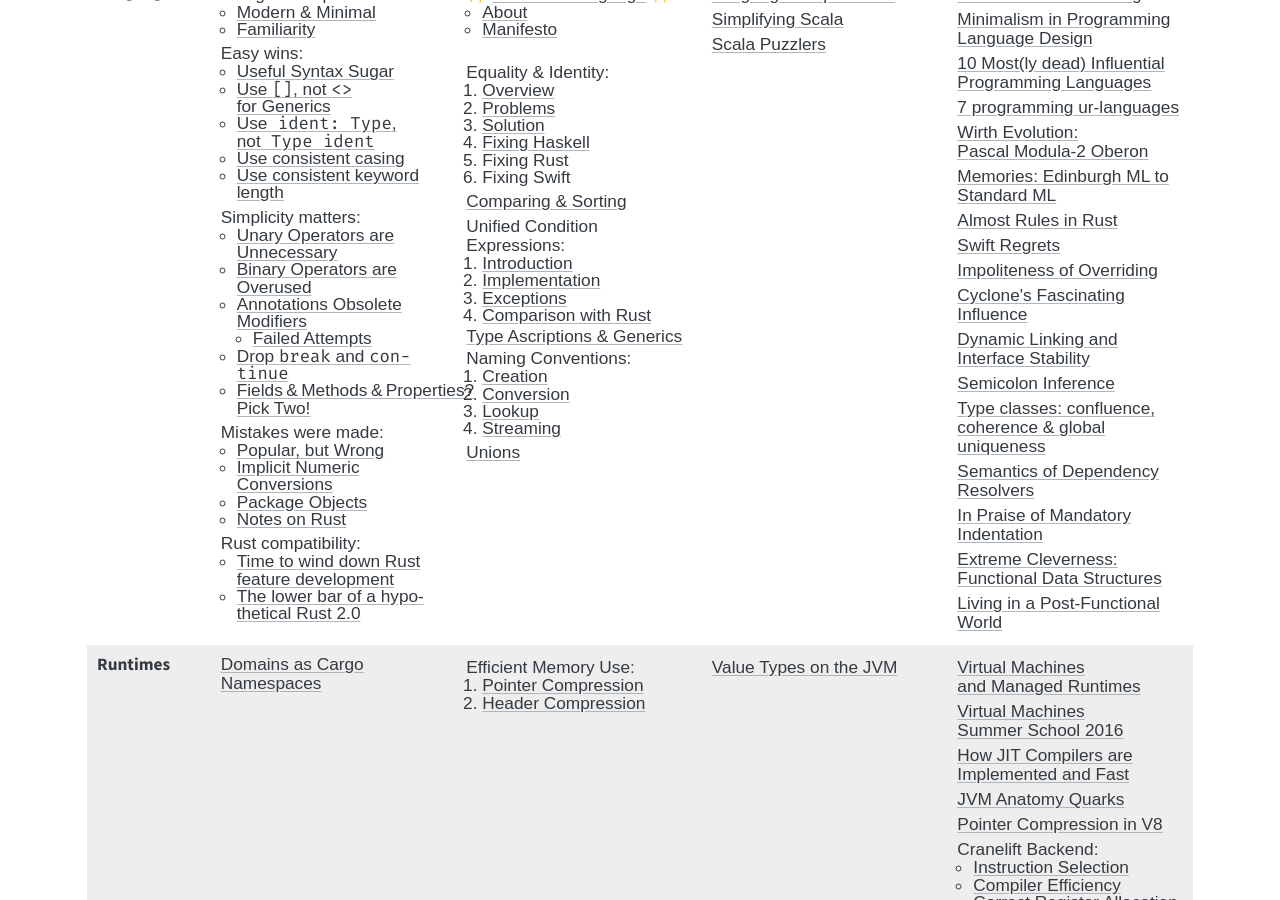
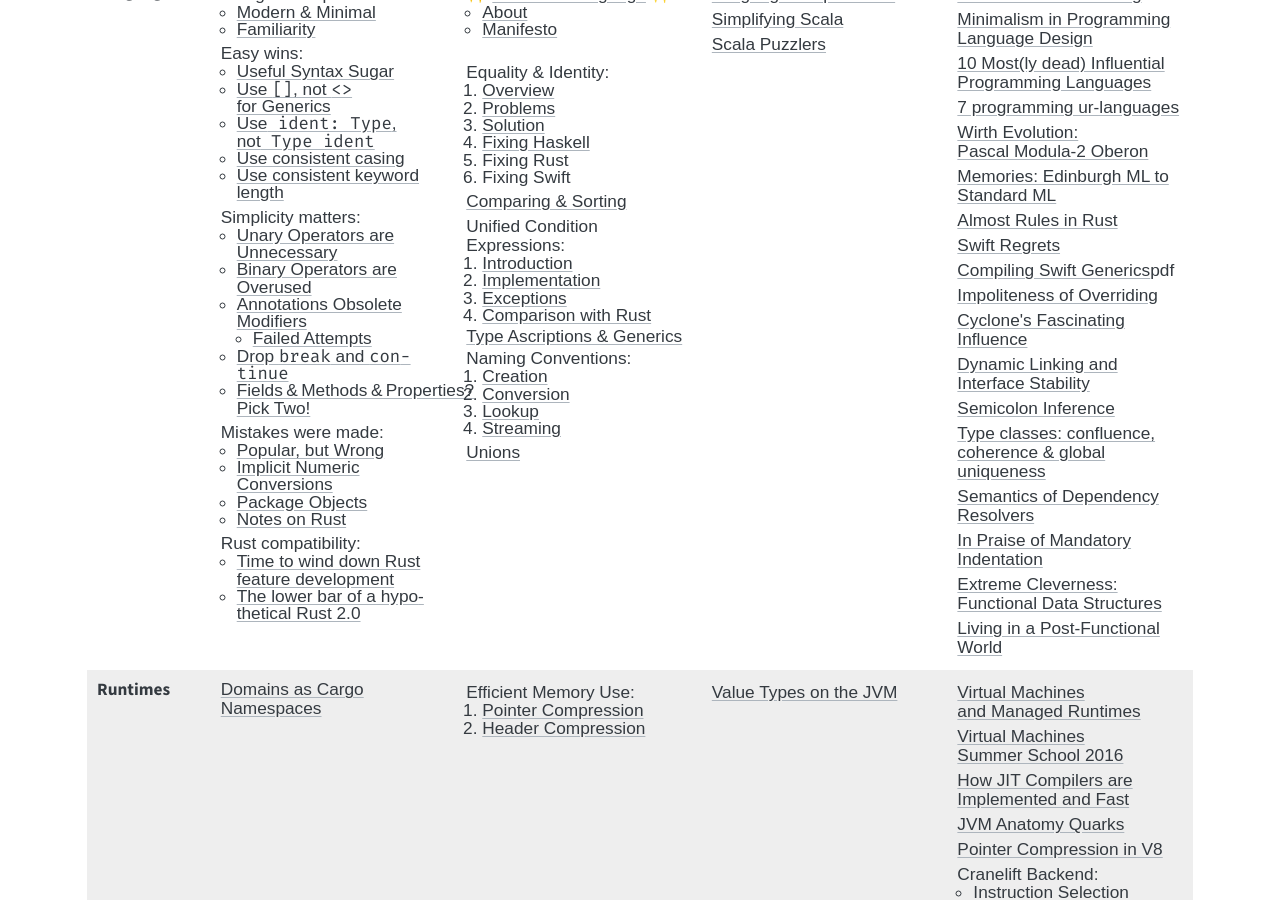
Before and after one commit to soc/soc.me, a Jekyll site: the page built from index.md, in a window 1280 px wide and 900 px high, scrolled down 302 px. Built offline with Jekyll 4.4.1, drawn with Linux system fonts in a browser that asks for light colours; some web fonts are replaced.

Commit message:
add link "Compiling Swift Generics" to index

```diff
--- a/index.md
+++ b/index.md
@@ -133,6 +133,7 @@
       <div><a href="https://lawrencecpaulson.github.io/2022/10/05/Standard_ML.html">Memories: Edinburgh ML to Standard ML</a></div>
       <div><a href="https://matklad.github.io/2022/07/10/almost-rules.html">Almost Rules in Rust</a></div>
       <div><a href="https://belkadan.com/blog/tags/swift-regrets/">Swift Regrets</a></div>
+      <div><a href="http://download.swift.org/docs/assets/generics.pdf">Compiling Swift Generics</a><sup>pdf</sup></div>
       <div><a href="https://journal.stuffwithstuff.com/2012/12/19/the-impoliteness-of-overriding-methods/">Impoliteness of Overriding</a></div>
       <div><a href="https://pling.jondgoodwin.com/post/cyclone/">Cyclone's Fascinating Influence</a></div>
       <div><a href="https://gankra.github.io/blah/swift-abi/">Dynamic Linking and Interface Stability</a></div>
```
